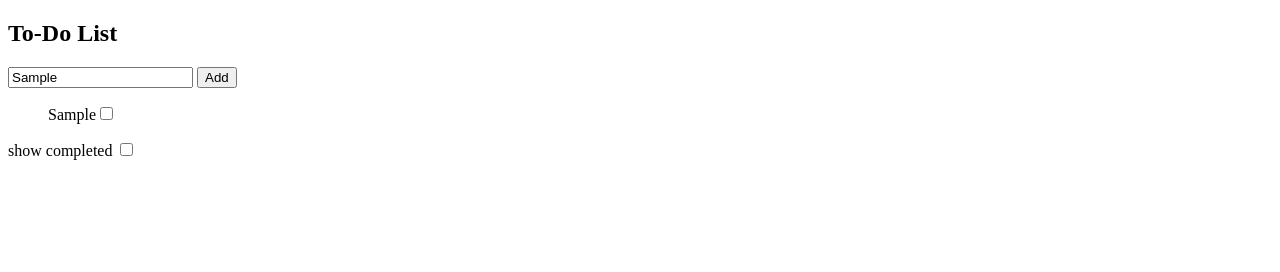
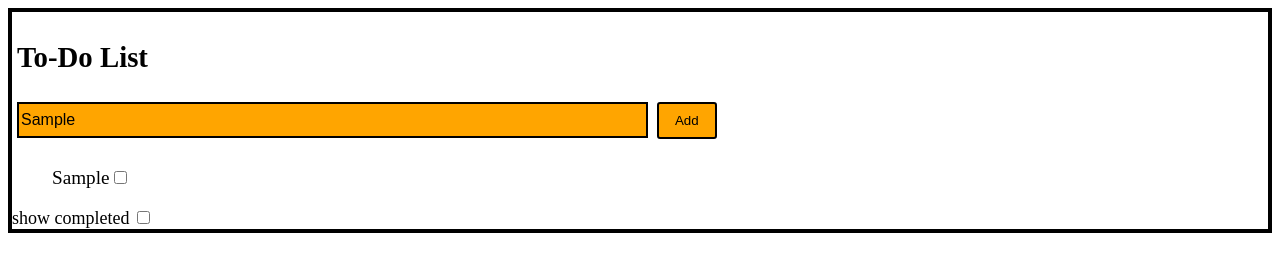
Before and after one commit to Keslava-PL/To_do_List-js, a plain HTML site: page index.html in a window 1280 px wide. Both pictures are taken after typing "Sample" into the empty fields and a click on the button "Add". Drawn offline with Linux system fonts and the light colour scheme.

Commit message:
Added css file, changes in html, changes on js file

```diff
--- a/index.html
+++ b/index.html
@@ -3,28 +3,25 @@
   <head>
     <meta charset="UTF-8" />
     <title>To-Do List Task</title>
-
-    <style>
-      ul{
-        list-style-type: none;
-      }
-    </style>
+    <link rel="stylesheet" href="style.css" />
+    <style></style>
   </head>
   <body>
-    <article>
-      <h1>To-Do List</h1>
+    <div class="container">
+      <div class="label">
+        <h2>To-Do List</h2>
+        <div class="inputCollection">
+          <input id="textInput" type="text" />
+        <button id="addButton" type="button" >Add</button>
+        </div>
 
-      <input id="textInput" type="text">
-      <button id="addButton" type="button">Add</button>
-    </article >
-    <article id='checklistArticle'>
-    <ul id="checkList">
-    </ul>
-  </article>
-  <a>
-    <label>show completed</label>
-    <input type="checkbox" id="completedCheck">
-  </a>
-   <script src="./main.js"></script>
+      </div>
+      <div class="list">
+        <ul id="checkList"></ul>
+      </div>
+        <label for="completedCheck">show completed</label>
+        <input type="checkbox" id="completedCheck" />
+    </div>
+    <script src="./main.js"></script>
   </body>
 </html>
--- a/main.js
+++ b/main.js
@@ -1,50 +1,42 @@
-//mani.js
-// KONWERTER TEMPERATUR
+var mainList = [];
+var ul = document.getElementById("checkList");
+var addButton = document.getElementById("addButton");
+var completedCheck = document.getElementById("completedCheck");
 
+function checkedMarkedOn() {
+  //console.log('in');
+  if (completedCheck.checked) {
+    let checkedBoxList = document.querySelectorAll(".checkListBox");
+    let checkedTable = [];
 
-var mainList = [];
-var ul = document.getElementById('checkList');
-var addButton = document.getElementById('addButton');
-var completedCheck = document.getElementById('completedCheck');
-
-function checkedMarkedOn(){
-  //console.log('in');
-  if(completedCheck.checked){
-
-  var checkedBoxList = document.getElementsByClassName("checkListBox").value;
-  var checkedTable = [];
-
-  if(checkedBoxList.length>0)
-  {
-  for(var i=0; i<checkedBoxList.length;i++){
-    if(checkedBoxList[i].checked){
-      checkedTable.push(checkedBoxList[i]);
+    if (checkedBoxList.length > 0) {
+      for (var i = 0; i < checkedBoxList.length; i++) {
+        if (checkedBoxList[i].checked) {
+          checkedTable.push(checkedBoxList[i].name);
         }
       }
-  showList(checkedTable.length>0?checkedTable:null);
+      console.log("i",checkedTable);
+      showList(checkedTable);
+
     }
-  }
-  else{
+  } else {
     showList(mainList);
   }
 }
 
 //showing checkbox list
-function showList(lista){
+function showList(lista) {
   clearCheckedList();
 
-
-  if(lista.length >0){
-  for(var i = 0; i < mainList.length; i++){
-
-
-    var li = document.createElement('li');
+  if (lista.length > 0) {
+    for (var i = 0; i < mainList.length; i++) {
+      var li = document.createElement("li");
       li.className = "checkedLiPoint";
-    var check = document.createElement('input');
+      var check = document.createElement("input");
 
       check.type = "checkbox";
-    check.className = "checkListBox"
-    check.name = "name";
+      check.className = "checkListBox";
+      check.name = lista[i];
       check.value = "value";
 
       li.appendChild(document.createTextNode(lista[i]));
@@ -56,18 +48,17 @@ function showList(lista){
 }
 
 //clearing list and clearing mainList table;
-function clearCheckedList(){
-
-  while(ul.hasChildNodes()){
+function clearCheckedList() {
+  while (ul.hasChildNodes()) {
     ul.removeChild(ul.firstChild);
+    console.log("test");
+  }
 }
 
-}
-
-addButton.addEventListener('click', function (){
-  var texto = document.getElementById('textInput');
+addButton.addEventListener("click", function () {
+  const texto = document.getElementById("textInput");
   mainList.push(texto.value);
   showList(mainList);
 });
 
-completedCheck.addEventListener('change',checkedMarkedOn);
+completedCheck.addEventListener("change", checkedMarkedOn);
--- /dev/null
+++ b/style.css
@@ -0,0 +1,44 @@
+.container{
+  position: relative;
+  height: auto;
+  margin: 0 auto;
+  height: 500 px;
+  width: 400 px;
+  border: 4px solid black;
+
+}
+.inputCollection{
+
+  display: block;
+
+}
+.label{
+  position: inherit;
+  margin: 0 auto;
+  padding: 5px;
+  font-size: larger;
+}
+#textInput{
+  font-size: medium;
+  width: 50%;
+  height: 30px;
+  border: 2px solid black;
+  background-color: orange;
+}
+
+ul {
+    list-style-type:none;
+    font-size: larger;
+  }
+
+ label{
+  font-size: large;
+ }
+ #addButton{
+  background-color: orange;
+  border: 2px solid black;
+  border-radius: 3px;
+  width: 60px;
+  height: 37px;
+  margin: 4px;
+ }
```
Lines whose indentation alone changed are shown as unchanged.
